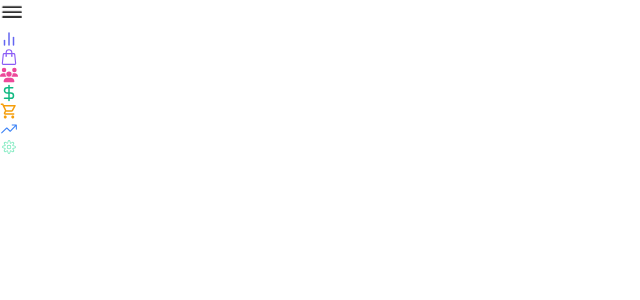
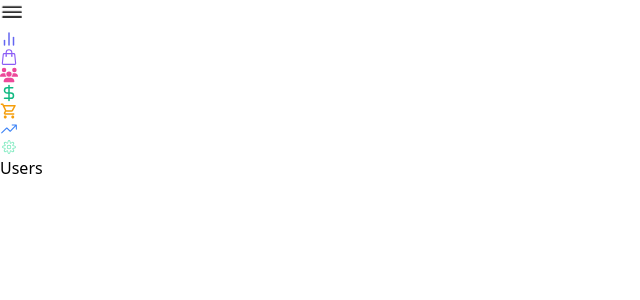
Before and after one commit to AshikurZaman01/Admin-Dashboard-02, a React (Vite) app: page /users in a window 1280 px wide. Before the commit this address had no page. Shown: the top 300 px of the page, without its empty margins (0-640 px from the left). Built offline with nearby package versions, Linux system fonts and the light colour scheme.

Commit message:
add Header in Users

```diff
--- a/src/App.jsx
+++ b/src/App.jsx
@@ -3,6 +3,11 @@ import OverviewPage from "./Components/Pages/OverviewPage/OverviewPage"
 import ProductPage from "./Components/Pages/ProductPage/ProductPage"
 import BG from "./Components/BG/BG"
 import SideBar from "./Components/SideBar/SideBar"
+import Users from "./Components/Pages/Users/Users"
+import Sales from "./Components/Pages/Sales/Sales"
+import Orders from "./Components/Pages/Orders/Orders"
+import Analytics from "./Components/Pages/Analytics/Analytics"
+import Settings from "./Components/Pages/Settings/Settings"
 
 function App() {
   return (
@@ -18,6 +23,11 @@ function App() {
           <>
             <Route path="/" element={<OverviewPage />} />
             <Route path="/product" element={<ProductPage />} />
+            <Route path="/users" element={<Users />} />
+            <Route path="/sales" element={<Sales></Sales>} />
+            <Route path="/orders" element={<Orders></Orders>} />
+            <Route path="/analytics" element={<Analytics></Analytics>} />
+            <Route path="/settings" element={<Settings></Settings>} />
           </>
 
         </Routes>
--- /dev/null
+++ b/src/Components/Pages/Analytics/Analytics.jsx
@@ -0,0 +1,8 @@
+
+const Analytics = () => {
+    return (
+        <div>Analytics</div>
+    )
+}
+
+export default Analytics
--- /dev/null
+++ b/src/Components/Pages/Orders/Orders.jsx
@@ -0,0 +1,8 @@
+
+const Orders = () => {
+    return (
+        <div>Orders</div>
+    )
+}
+
+export default Orders
--- a/src/Components/Pages/ProductPage/ProductPage.jsx
+++ b/src/Components/Pages/ProductPage/ProductPage.jsx
@@ -15,7 +15,6 @@ const ProductPage = () => {
                 <ProductsTable></ProductsTable>
 
             </main>
-
         </div>
     )
 }
--- a/src/Components/Pages/ProductPage/ProductsTable/ProductsTable.jsx
+++ b/src/Components/Pages/ProductPage/ProductsTable/ProductsTable.jsx
@@ -1,10 +1,7 @@
 import { useState } from "react";
 import { motion } from "framer-motion";
-import { IoIosSearch } from "react-icons/io";
 import Header from "./Header";
 import TableHead from "./TableHead";
-import { BiEdit } from "react-icons/bi";
-import { BsTrash2 } from "react-icons/bs";
 import TableBody from "./TableBody";
 import SalesOverviewChart from "../../OverviewPage/SalesOverviewChart/SalesOverviewChart";
 import CategoryDistributionChart from "../../OverviewPage/CategoryDistribution/CategoryDistributionChart";
--- a/src/Components/Pages/ProductPage/ProductsTable/TableBody.jsx
+++ b/src/Components/Pages/ProductPage/ProductsTable/TableBody.jsx
@@ -2,7 +2,7 @@ import { motion } from "framer-motion";
 import { BiEdit } from 'react-icons/bi'
 import { BsTrash2 } from 'react-icons/bs'
 
-const TableBody = ({filteredProducts}) => {
+const TableBody = ({ filteredProducts }) => {
     return (
         <tbody className='divide-y divide-gray-700'>
             {filteredProducts.map((product) => (
--- /dev/null
+++ b/src/Components/Pages/Sales/Sales.jsx
@@ -0,0 +1,8 @@
+
+const Sales = () => {
+    return (
+        <div>Sales</div>
+    )
+}
+
+export default Sales
--- /dev/null
+++ b/src/Components/Pages/Settings/Settings.jsx
@@ -0,0 +1,8 @@
+
+const Settings = () => {
+    return (
+        <div>Settings</div>
+    )
+}
+
+export default Settings
--- /dev/null
+++ b/src/Components/Pages/Users/Users.jsx
@@ -0,0 +1,18 @@
+import { motion } from "framer-motion";
+import Header from "../../Common/Header/Header";
+
+const Users = () => {
+    return (
+        <div className='flex-1 overflow-auto relative z-10'>
+
+            <Header title={"Users"} />
+
+            <main className='max-w-7xl mx-auto py-6 px-4 lg:px-8'>
+
+            </main>
+
+        </div>
+    )
+}
+
+export default Users
```
